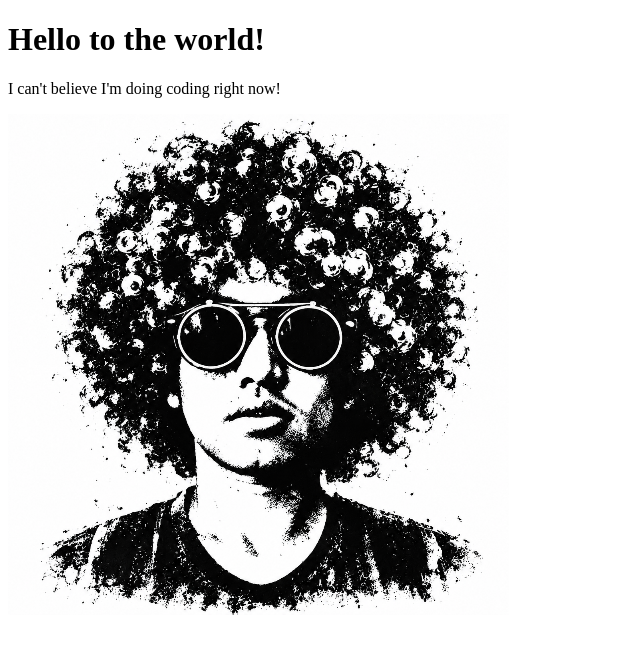
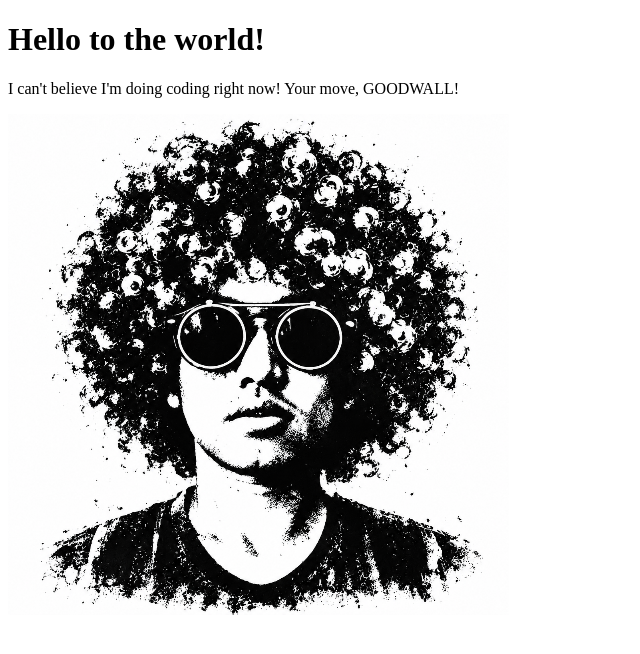
Before and after one commit to siEpan/Hello-to-the-world-, a plain HTML site: page index.html in a window 1280 px wide. Shown: the whole page, without its empty margins (0-640 px from the left). Drawn offline with Linux system fonts and the light colour scheme.

Commit message:
Updadate paragraph content in index.html for clarity

```diff
--- a/index.html
+++ b/index.html
@@ -7,7 +7,9 @@
 </head>
 <body>
   <h1>Hello to the world!</h1>
-  <p>I can't believe I'm doing coding right now!</p>
+  <p>I can't believe I'm doing coding right now!
+    Your move, GOODWALL!
+  </p>
 
   <img src="image/file_small.png" alt="Project image">
 </body>
```
